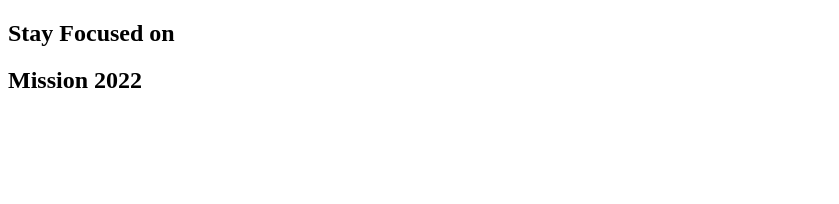
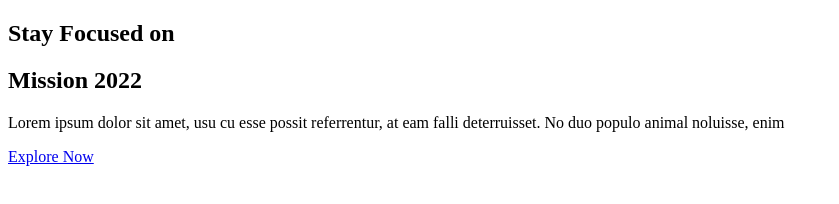
Before and after one commit to Developer-Bodiuzzaman/last_project, a plain HTML site: page last_project.html in a window 1280 px wide. Shown: the whole page, without its empty margins (0-839 px from the left). Drawn offline with Linux system fonts and the light colour scheme.

Commit message:
add paragraph

```diff
--- a/last_project.html
+++ b/last_project.html
@@ -11,8 +11,12 @@
     <!-- Header -->
     <header>
             <section class="top_banner">
-                <h1>Stay Focused on</h1>
+                <h1>Stay Focused on </h1>
                 <h1><span class="theme_color">Mission 2022</span></h1>
+                <p>Lorem ipsum dolor sit amet, usu cu esse possit
+                    referrentur, at eam falli deterruisset. No duo populo
+                    animal noluisse, enim</p>
+                    <a href="https://web.facebook.com/?_rdc=1&_rdr">Explore Now</a>
             </section>
     </header>
 
```
